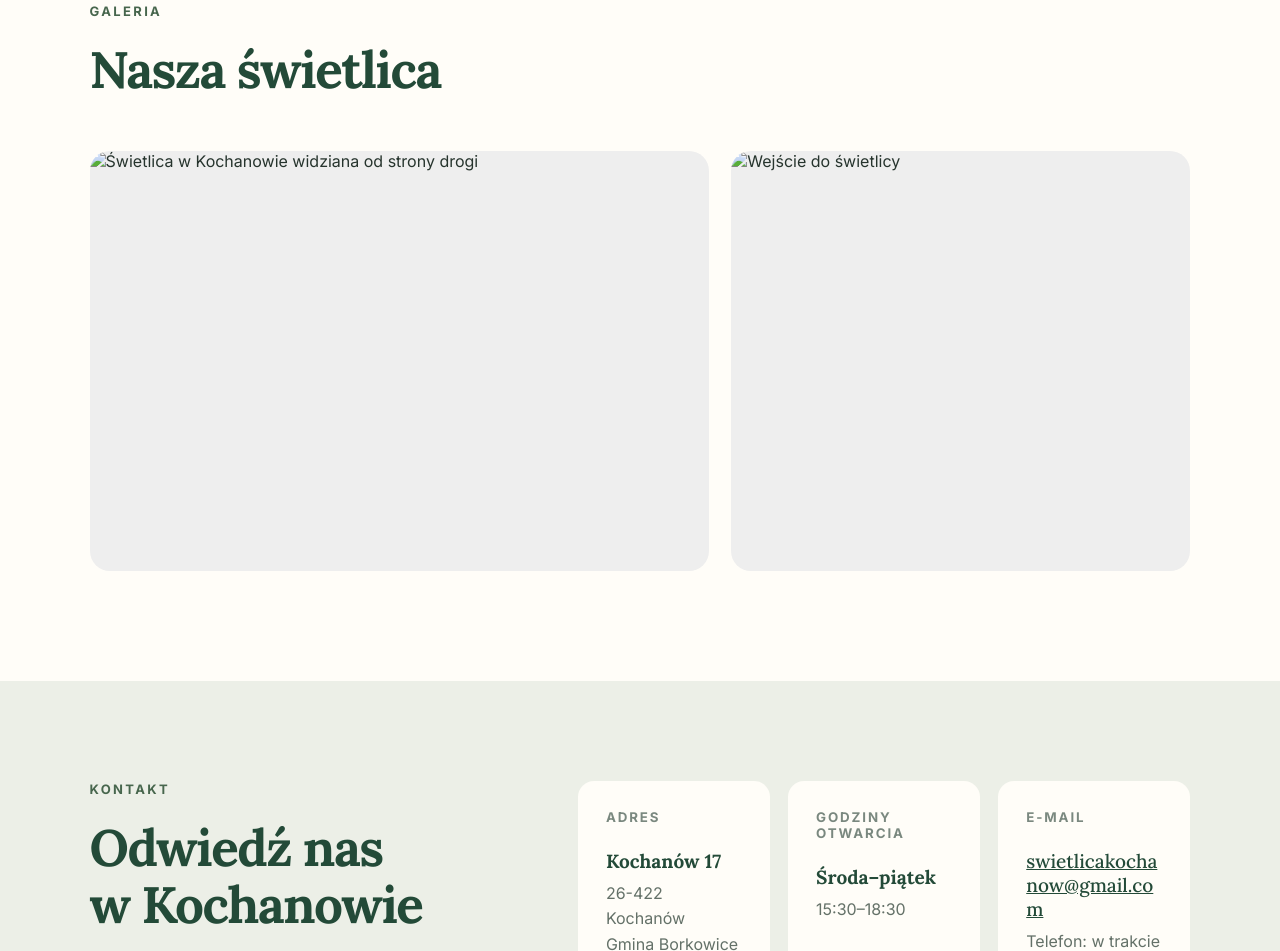
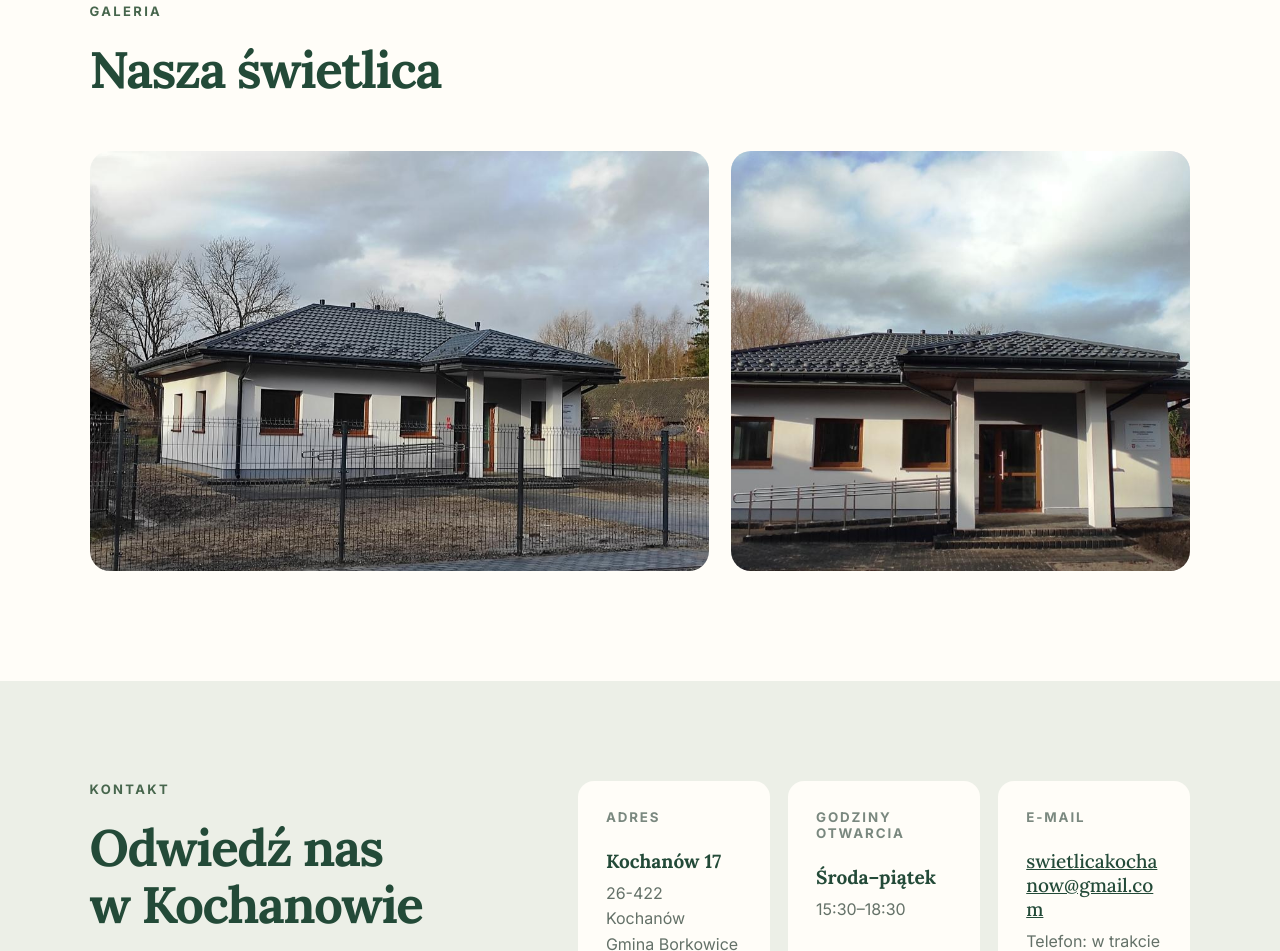
Before and after one commit to 1king3040/1king3040.github.io, a plain HTML site: page index.html in a window 1280 px wide. Shown: the part 3087-4038 px from the top of the page. Drawn offline with Linux system fonts and the light colour scheme.

Commit message:
Update index.html

```diff
--- a/index.html
+++ b/index.html
@@ -61,7 +61,7 @@
 
   <section class="section gallery" id="galeria">
     <div class="section-heading"><p class="eyebrow">Galeria</p><h2>Nasza świetlica</h2></div>
-    <div class="gallery-grid"><figure class="wide"><img src="images/swietlica-front.jpg" alt="Świetlica w Kochanowie widziana od strony drogi"></figure><figure><img src="images/swietlica-wejscie.jpg" alt="Wejście do świetlicy"></figure></div>
+    <div class="gallery-grid"><figure class="wide"><img src="swietlica-front.jpg" alt="Świetlica w Kochanowie widziana od strony drogi"></figure><figure><img src="/swietlica-wejscie.jpg" alt="Wejście do świetlicy"></figure></div>
   </section>
 
   <section class="contact" id="kontakt">
```
